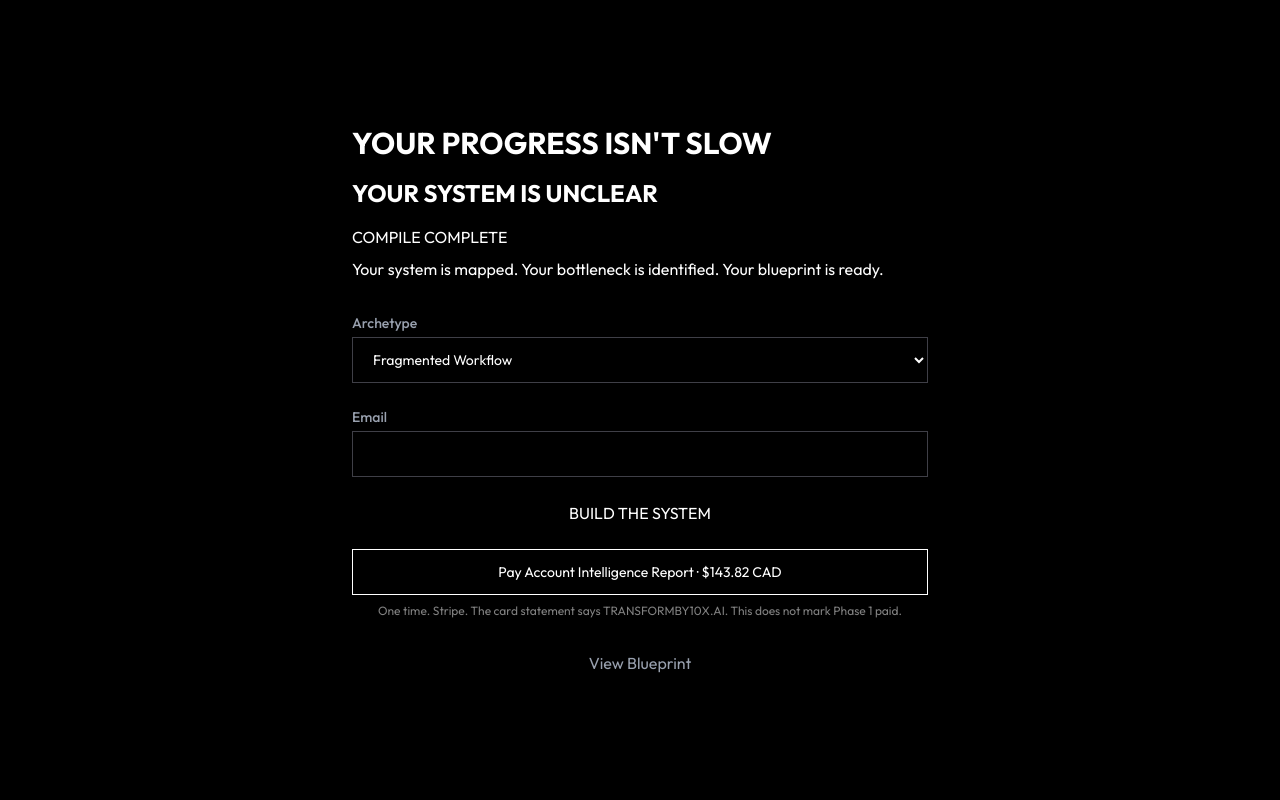
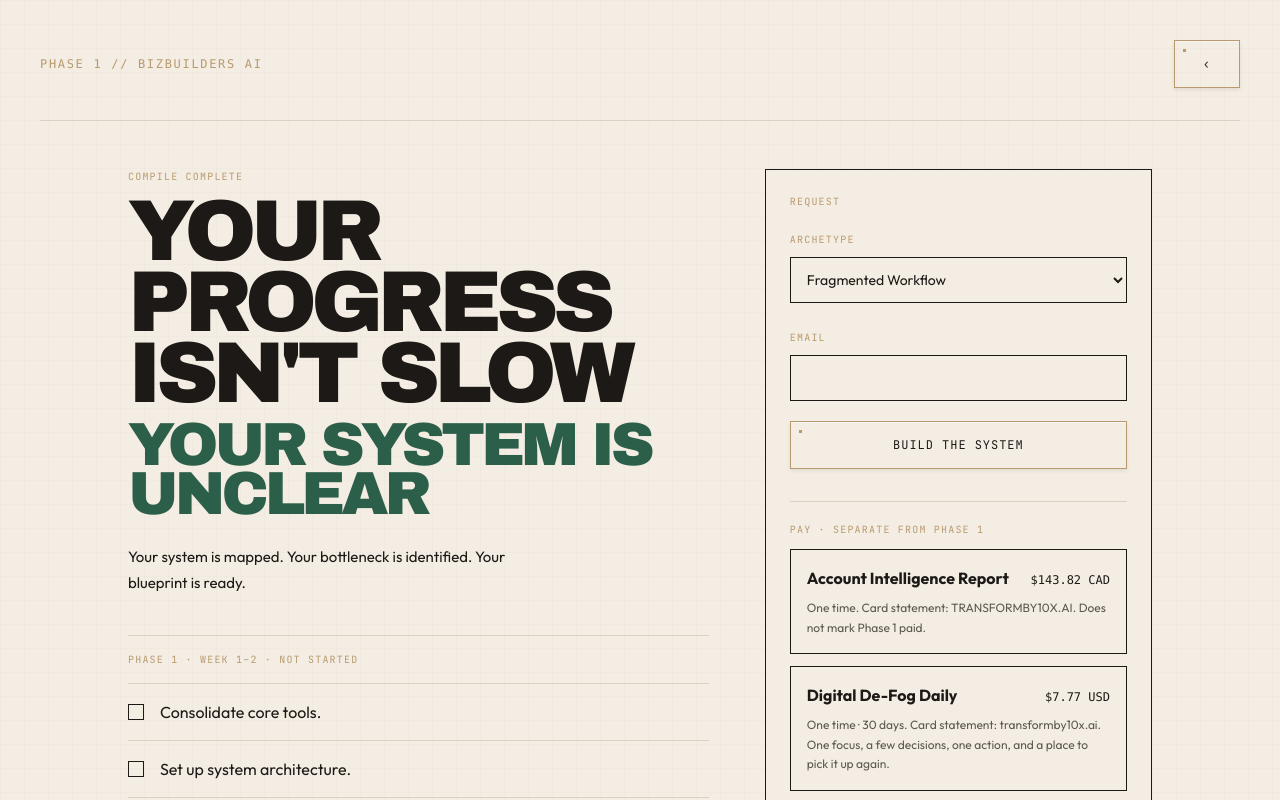
Before and after one commit to erikhinla/tbtx-next-ecosystem, a Next.js app: page /phase-one in a window 1280 px wide. Shown: the top 800 px of the page. Built offline with nearby package versions, Linux system fonts and the light colour scheme.

Commit message:
Put Phase 1 on the blueprint surface and load the live offers.

```diff
--- a/src/app/phase-one/page.tsx
+++ b/src/app/phase-one/page.tsx
@@ -1,7 +1,8 @@
 'use client';
 
-import { Suspense, useState } from 'react';
+import { Suspense, useEffect, useState } from 'react';
 import { useSearchParams } from 'next/navigation';
+import Link from 'next/link';
 
 const ARCHETYPES = [
   { value: 'fragmentedWorkflow', label: 'Fragmented Workflow' },
@@ -10,9 +11,36 @@ const ARCHETYPES = [
   { value: 'executionStall', label: 'Execution Stall' },
 ] as const;
 
-const AIR_CHECKOUT = 'https://buy.stripe.com/aFa28qbIFedc90D5sd08g01';
+const STEPS = [
+  'Consolidate core tools.',
+  'Set up system architecture.',
+  'Implement workflows.',
+  'Connect data sources.',
+];
+
+const FALLBACK_OFFERS = [
+  {
+    id: 'air',
+    name: 'Account Intelligence Report',
+    price: '$143.82 CAD',
+    cadence: 'One time',
+    url: 'https://buy.stripe.com/aFa28qbIFedc90D5sd08g01',
+    statement: 'TRANSFORMBY10X.AI',
+    note: 'Does not mark Phase 1 paid.',
+  },
+  {
+    id: 'ddd',
+    name: 'Digital De-Fog Daily',
+    price: '$7.77 USD',
+    cadence: 'One time · 30 days',
+    url: 'https://buy.stripe.com/dRm3cw1CDg4D7UR9VI8og01',
+    statement: 'transformby10x.ai',
+    note: 'One focus, a few decisions, one action, and a place to pick it up again.',
+  },
+];
 
 type ArchetypeValue = (typeof ARCHETYPES)[number]['value'];
+type Offer = (typeof FALLBACK_OFFERS)[number];
 
 function isArchetype(value: string | null): value is ArchetypeValue {
   return ARCHETYPES.some((item) => item.value === value);
@@ -25,12 +53,18 @@ function PhaseOneForm() {
   const [archetype, setArchetype] = useState<ArchetypeValue>(
     isArchetype(incoming) ? incoming : 'fragmentedWorkflow',
   );
+  const [offers, setOffers] = useState<Offer[]>(FALLBACK_OFFERS);
   const [state, setState] = useState<'form' | 'sent' | 'activate' | 'wait' | 'failed'>('form');
   const [loading, setLoading] = useState(false);
 
-  const checkoutHref = email
-    ? `${AIR_CHECKOUT}?prefilled_email=${encodeURIComponent(email)}`
-    : AIR_CHECKOUT;
+  useEffect(() => {
+    fetch('/api/offers')
+      .then((response) => response.json())
+      .then((data) => {
+        if (Array.isArray(data?.offers) && data.offers.length > 0) setOffers(data.offers);
+      })
+      .catch(() => undefined);
+  }, []);
 
   const handleSubmit = async (e: React.FormEvent) => {
     e.preventDefault();
@@ -74,81 +108,112 @@ function PhaseOneForm() {
   };
 
   return (
-    <div className="bg-black text-white min-h-screen flex flex-col items-center justify-center p-8">
-      <div className="max-w-xl w-full">
-        <h1 className="text-3xl font-bold mb-4">YOUR PROGRESS ISN'T SLOW</h1>
-        <h2 className="text-2xl font-bold mb-4">YOUR SYSTEM IS UNCLEAR</h2>
-        <p className="mb-2">COMPILE COMPLETE</p>
-        <p className="mb-8">Your system is mapped. Your bottleneck is identified. Your blueprint is ready.</p>
+    <main className="min-h-[100dvh] bg-[#F4EDE3] text-[#1C1916] paper-bg p-5 md:p-10 font-body">
+      <header className="flex justify-between items-center pb-8 border-b border-[#D8D2C5] mb-12">
+        <div className="font-mono text-xs uppercase tracking-[0.14em] text-[#B89A6E]">PHASE 1 // BIZBUILDERS AI</div>
+        <Link href="/bbm" className="engineered-control text-[10px]" aria-label="Back to intake">
+          <span aria-hidden="true">‹</span>
+        </Link>
+      </header>
 
+      <div className="max-w-5xl mx-auto grid gap-14 lg:grid-cols-[1.2fr_0.8fr]">
+        <section>
+          <div className="blueprint-label mb-3">COMPILE COMPLETE</div>
+          <h1 className="type-macro text-[clamp(2.6rem,8vw,5.4rem)] leading-[0.84] tracking-[-0.05em]">
+            YOUR PROGRESS ISN'T SLOW
+          </h1>
+          <h2 className="type-macro mt-3 text-[clamp(2rem,6vw,3.8rem)] leading-[0.86] tracking-[-0.05em] text-[#2C5F4A]">
+            YOUR SYSTEM IS UNCLEAR
+          </h2>
+          <p className="mt-6 max-w-[42ch] text-[15px] leading-[1.7]">
+            Your system is mapped. Your bottleneck is identified. Your blueprint is ready.
+          </p>
+
+          <div className="mt-10 border-t border-[#D8D2C5]">
+            <div className="blueprint-label py-4">PHASE 1 · WEEK 1–2 · NOT STARTED</div>
+            {STEPS.map((step) => (
+              <div key={step} className="flex items-center gap-4 border-t border-[#D8D2C5] py-4">
+                <span className="h-4 w-4 shrink-0 border border-[#1C1916]" aria-hidden="true" />
+                <span>{step}</span>
+              </div>
+            ))}
+          </div>
+        </section>
+
+        <section className="border border-[#1C1916] bg-[#F4EDE3] p-5 md:p-6">
+          <div className="blueprint-label mb-4">REQUEST</div>
           {state === 'sent' ? (
-          <div className="surface p-8 text-center">
-            <div className="text-lg mb-2">Request sent.</div>
-            <p className="text-sm text-white/70">Phase 1 is with BizBuilders AI. Payment is unpaid.</p>
+            <div>
+              <h3 className="type-macro text-3xl leading-[0.9]">Request sent.</h3>
+              <p className="mt-4 text-sm leading-relaxed">Phase 1 is with BizBuilders AI. Payment is unpaid.</p>
             </div>
           ) : (
-          <form onSubmit={handleSubmit} className="space-y-6">
-            <div>
-              <label className="block text-sm font-medium text-gray-400">Archetype</label>
+            <form onSubmit={handleSubmit} className="space-y-5">
+              <label className="block">
+                <span className="blueprint-label">Archetype</span>
                 <select
                   value={archetype}
                   onChange={(e) => setArchetype(e.target.value as ArchetypeValue)}
-                className="w-full bg-black border border-zinc-700 px-4 py-3 text-sm focus:outline-none focus:border-white mt-1"
+                  className="mt-2 w-full border border-[#1C1916] bg-transparent px-3 py-3 text-sm"
                 >
                   {ARCHETYPES.map((item) => (
                     <option key={item.value} value={item.value}>{item.label}</option>
                   ))}
                 </select>
-            </div>
-            <div>
-              <label className="block text-sm font-medium text-gray-400">Email</label>
+              </label>
+              <label className="block">
+                <span className="blueprint-label">Email</span>
                 <input
                   type="email"
                   value={email}
                   onChange={(e) => setEmail(e.target.value)}
                   autoComplete="email"
-                className="w-full bg-black border border-zinc-700 px-4 py-3 text-sm focus:outline-none focus:border-white mt-1"
                   required
+                  className="mt-2 w-full border border-[#1C1916] bg-transparent px-3 py-3 text-sm"
                 />
-            </div>
-            <button
-              type="submit"
-              className="w-full btn-industrial whitespace-nowrap disabled:opacity-60"
-              disabled={loading}
-            >
+              </label>
+              <button type="submit" className="engineered-control w-full justify-center" disabled={loading}>
                 {loading ? 'SENDING...' : 'BUILD THE SYSTEM'}
               </button>
               {state === 'activate' && (
-              <p className="text-sm text-white/70">Open erikhbush@gmail.com and click Activate Form. Then submit once.</p>
+                <p className="text-sm">Open erikhbush@gmail.com and click Activate Form. Then submit once.</p>
               )}
               {state === 'wait' && (
-              <p className="text-sm text-white/70">The sender is busy. Wait two minutes and submit once.</p>
+                <p className="text-sm">The sender is busy. Wait two minutes and submit once.</p>
               )}
-            {state === 'failed' && (
-              <p className="text-sm text-white/70">Not sent.</p>
-            )}
+              {state === 'failed' && <p className="text-sm">Not sent.</p>}
             </form>
           )}
 
-        <a
-          href={checkoutHref}
-          className="mt-6 block w-full border border-white px-4 py-3 text-center text-sm"
-        >
-          Pay Account Intelligence Report · $143.82 CAD
+          <div className="mt-8 border-t border-[#D8D2C5] pt-5">
+            <div className="blueprint-label mb-3">PAY · SEPARATE FROM PHASE 1</div>
+            <div className="space-y-3">
+              {offers.map((offer) => (
+                <a key={offer.id} href={email ? `${offer.url}?prefilled_email=${encodeURIComponent(email)}` : offer.url} className="block border border-[#1C1916] p-4">
+                  <div className="flex items-baseline justify-between gap-3">
+                    <strong>{offer.name}</strong>
+                    <span className="font-mono text-xs">{offer.price}</span>
+                  </div>
+                  <p className="mt-2 text-xs leading-relaxed text-[#1C1916]/70">{offer.cadence}. Card statement: {offer.statement}. {offer.note}</p>
                 </a>
-        <p className="mt-2 text-center text-xs text-white/50">One time. Stripe. The card statement says TRANSFORMBY10X.AI. This does not mark Phase 1 paid.</p>
-
-        <div className="mt-8 text-center">
-          <a href={`/diagnostic/blueprint?archetype=${archetype}`} className="text-gray-400 hover:text-white">View Blueprint</a>
+              ))}
             </div>
           </div>
+
+          <div className="mt-6">
+            <Link href={`/diagnostic/blueprint?archetype=${archetype}`} className="text-sm underline">View Blueprint</Link>
           </div>
+        </section>
+      </div>
+
+      <footer className="mt-16 text-[10px] font-mono tracking-[0.1em] text-[#B89A6E]">OWNER: BIZBUILDERS AI. PHASE 1 REMAINS UNPAID UNTIL A PAYMENT IS CONFIRMED.</footer>
+    </main>
   );
 }
 
 export default function PhaseOnePage() {
   return (
-    <Suspense fallback={<div className="min-h-screen bg-black" />}>
+    <Suspense fallback={<div className="h-screen w-full bg-[#F4EDE3]" />}>
       <PhaseOneForm />
     </Suspense>
   );
```
Lines whose indentation alone changed are shown as unchanged.
